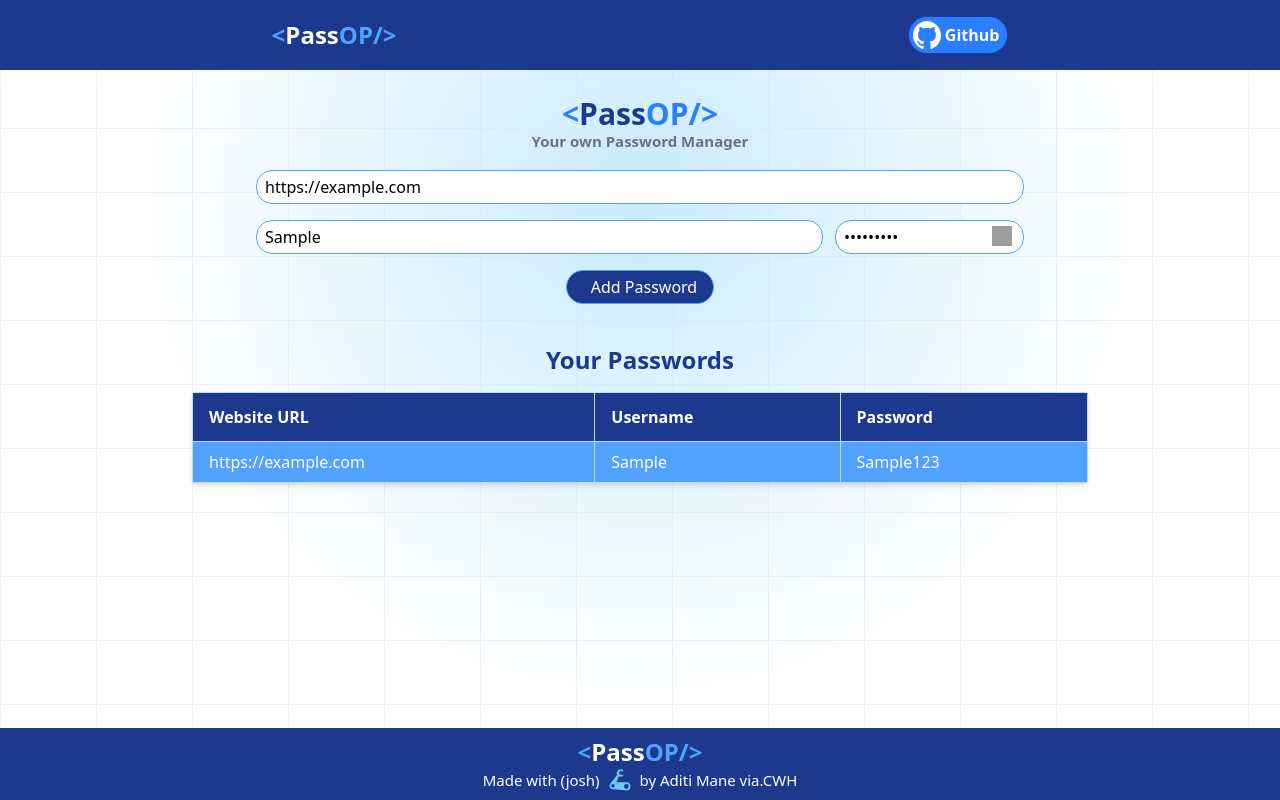
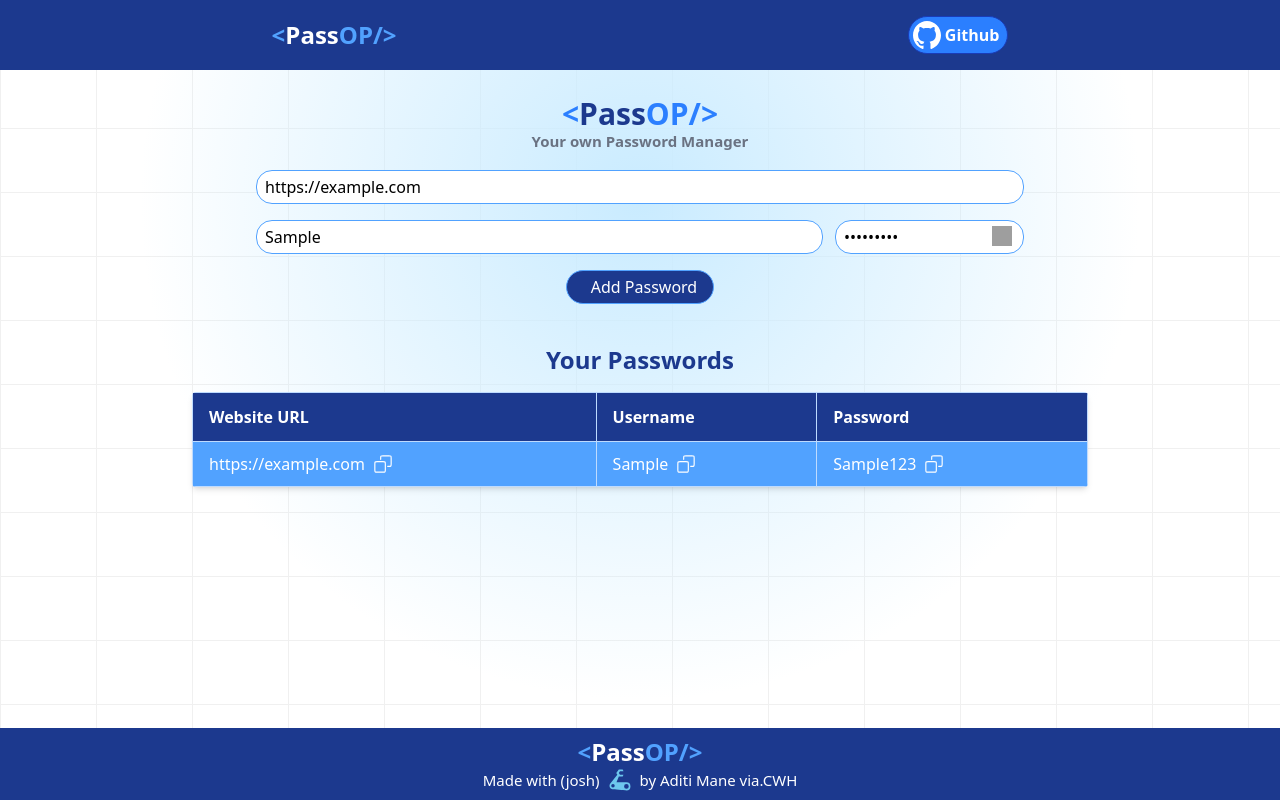
Before and after one commit to Aditi-Mane/Password-Manager, a React app: page / in a window 1280 px wide. Both pictures are taken after typing "https://example.com", "Sample", "Sample123" into the empty fields and a click on the button "Add Password". Built offline with nearby package versions, Linux system fonts and the light colour scheme; grey boxes are pictures that could not be loaded; the HTML template or start-up script is replaced by a standard one.

Commit message:
Adding the copy text feature

```diff
--- a/src/App.css
+++ b/src/App.css
@@ -3,3 +3,6 @@
 .common-btn{
   @apply border border-blue-400 rounded-2xl pl-2 py-1 bg-white;
 }
+.copy-effects{
+   @apply cursor-pointer w-7 h-7 transition duration-200 hover:scale-110 active:scale-95;
+}
--- a/src/components/Manager.jsx
+++ b/src/components/Manager.jsx
@@ -13,6 +13,11 @@ const Manager = () => {
       setPasswordArray(JSON.parse(passwords))
     }
   }, [])
+
+  const copyText=(text)=>{
+    alert (text + " has been copied to clipboard")
+    navigator.clipboard.writeText(text)
+  }
 
 
   const showPassword = () => {
@@ -102,7 +107,7 @@ const Manager = () => {
       </div>
       <div className="passwords w-full max-w-4xl mx-auto mt-10">
         <h2 className="text-2xl font-bold text-center text-blue-900 mb-4">Your Passwords</h2>
-        {passwordArray.length == 0 && <div>No passwords have been entered</div>}
+        {passwordArray.length == 0 && <div className='text-center'>No passwords have been entered</div>}
         {passwordArray.length != 0 && <table className="w-full border-collapse rounded overflow-hidden shadow-md">
           <thead className="bg-blue-900 text-white">
             <tr>
@@ -114,10 +119,26 @@ const Manager = () => {
           <tbody className="bg-blue-400 text-white">
             {passwordArray.map((item, index) => {
               return <tr key={index} className="border border-blue-200">
-                <td className="py-2 px-4 border border-blue-200"><a target="_blank" href={item.site}>{item.site}</a></td>
-                <td className="py-2 px-4 border border-blue-200">{item.username}</td>
-                <td className="py-2 px-4 border border-blue-200">{item.password}</td>
+                <td className="py-2 px-4 border border-blue-200">
+                  <div className="flex items-center gap-1">
+                    <a target="_blank" href={item.site} className="truncate">{item.site}</a>
+                    <img onClick={()=>{copyText(item.site)}} className="copy-effects" src="icons/copy.svg" alt="copy button" />
+                  </div>
+                </td>
+                <td className="py-2 px-4 border border-blue-200">
+                  <div className="flex items-center gap-1">
+                    <span>{item.username}</span>
+                    <img onClick={()=>{copyText(item.username)}} className="copy-effects" src="icons/copy.svg" alt="copy button" />
+                  </div>
+                </td>
+                <td className="py-2 px-4 border border-blue-200">
+                  <div className="flex items-center gap-1">
+                    <span>{item.password}</span>
+                    <img onClick={()=>{copyText(item.password)}} className="copy-effects" src="icons/copy.svg" alt="copy button" />
+                  </div>
+                </td>
               </tr>
+
             })}
 
           </tbody>
```
Also changed, not shown: public/icons/copy.svg (added).
